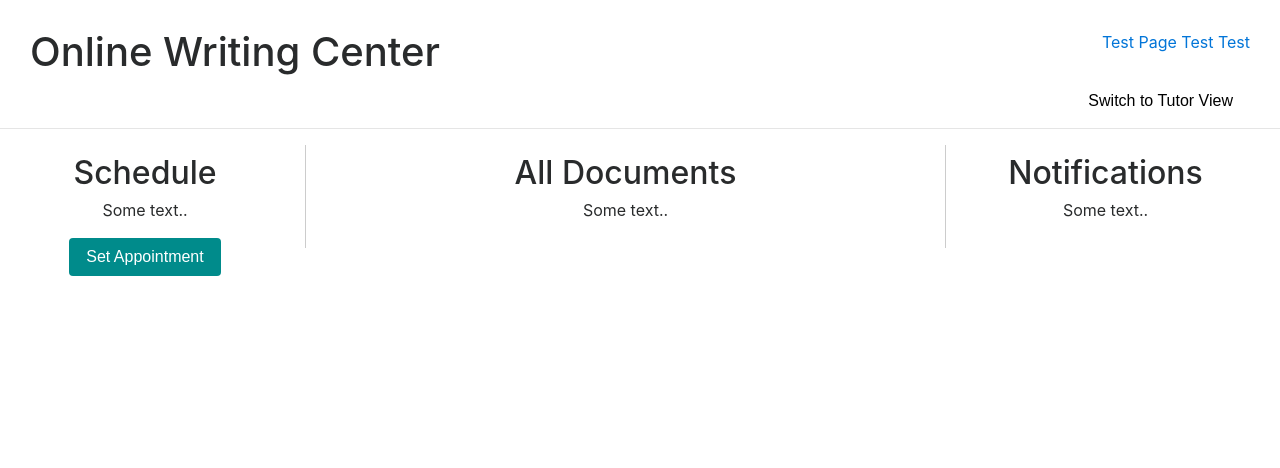
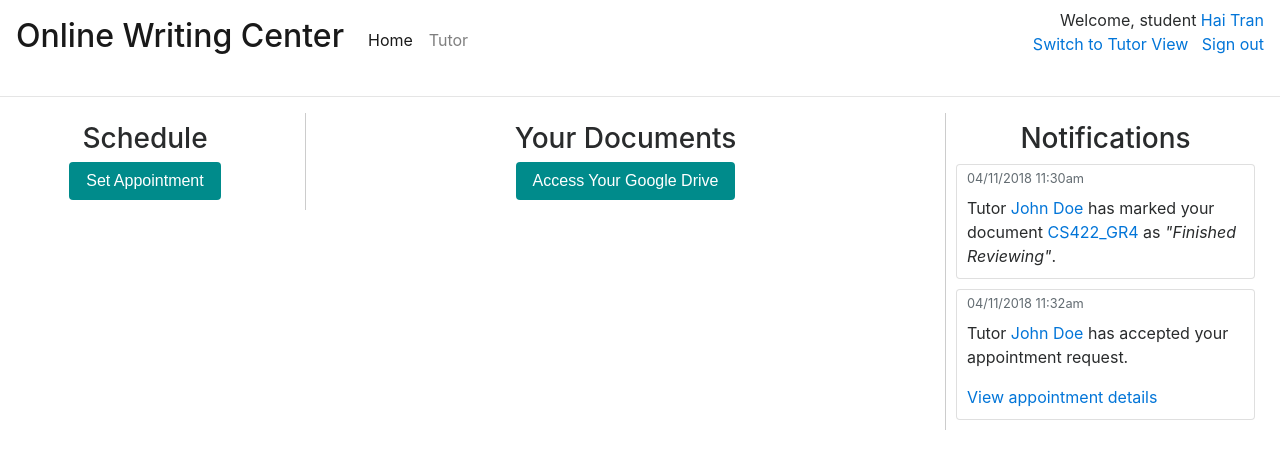
Before and after one commit to michaelwilkie/OnlineWritingCenter, a plain HTML site: page index.html in a window 1280 px wide. Drawn offline with nearby package versions, Linux system fonts and the light colour scheme.

Commit message:
Fixed the basic layout

```diff
--- a/index.html
+++ b/index.html
@@ -7,44 +7,76 @@
 	<link rel="stylesheet" href="mainpage_studentLayout.css">
 </header>
 <body>
-	<!-- Top Container -->
-	<div id="topbar">
-		<div id="topbar_inner">
-			<div class="right1" style="float: right;">
+  <!-- navbar   -->
+  <nav class="navbar navbar-expand-lg navbar-toggleable-md navbar-light bg-light">
+  	<a class="navbar-brand" href="#"><h2>Online Writing Center</h2></a>
+	  <button class="navbar-toggler" type="button" data-toggle="collapse" data-target="#navbarSupportedContent" aria-controls="navbarSupportedContent" aria-expanded="false" aria-label="Toggle navigation">
+	    <span class="navbar-toggler-icon"></span>
+	  </button>
 
-				<!--<input class="btn" type="button" value="Welcome"/> -->
-				<a href="test.html">Test Page</a>
-				<a href="">Test</a>
-				<a href="">Test</a>
+	  <div class="collapse navbar-collapse" id="navbarSupportedContent">
+	    <ul class="navbar-nav mr-auto" style="display: table; margin-top: auto; margin-bottom: auto">
+	      <li class="nav-item active" style="vertical-align: middle; display: table-cell">
+	        <a class="nav-link" href="#">Home <span class="sr-only">(current)</span></a>
+	      </li>
+	      <li class="nav-item">
+	        <a class="nav-link" href="#">Tutor</a>
+	      </li>
+	    </ul>
 
+	    <div class="d-inline-block pull-right">
+				<p class="text-right">
+					Welcome, student <a href="#">Hai Tran</a><br />
+					<a href="#">Switch to Tutor View &nbsp;</a>
+					<a href="#">Sign out</a>
+				</p>
 			</div>
-			<div class="left1"><h1>Online Writing Center</h1></div>
-			<div class="right1" style="float: right;">
 
-				<input id="switchbutton" class="btn" type="button" value="Switch to Tutor View"/>
-
-			</div>
-		</div>
-	</div>
-	<!-- Center Area -->
+			<div class="clearfix"></div>
+	  </div>
+	</nav>
+	<!-- /navbar   -->
 
 	<hr>
 	<div class="row">
 		<div class="column left">
-			<h2>Schedule</h2>
-			<p>Some text..</p>
-			<input id="schedulebutton" class="btn" type="button" value="Set Appointment"
-			style="background-color: darkcyan; color: white;"/>
+			<div class="text-center">
+				<h3>Schedule</h3>
+				<input id="schedulebutton" class="btn" type="button" value="Set Appointment"
+					style="background-color: darkcyan; color: white;"/>
+			</div>
 		</div>
 
 		<div class="column middle">
-			<h2>All Documents</h2>
-			<p>Some text..</p>
+			<div class="text-center">
+				<h3>Your Documents</h3>
+				<input id="schedulebutton" align="center" class="btn" type="button" value="Access Your Google Drive"
+					style="background-color: darkcyan; color: white;"/>
+			</div>
 		</div>
 
 		<div class="column right" id="rightCol">
-			<h2>Notifications</h2>
-			<p>Some text..</p>
+			<div class="text-center">
+				<h3>Notifications</h3>
+			</div>
+
+			<div class="card">
+				<div class="card-body">
+					<p class="card-subtitle mb-2 text-muted"><small>04/11/2018 11:30am</small></p>
+					<p class="card-text text-left">
+						Tutor <a href="#">John Doe</a> has marked your document <a href="#">CS422_GR4</a> as <i>"Finished Reviewing"</i>.
+					</p>
+				</div>
+			</div>
+
+			<div class="card">
+				<div class="card-body">
+					<p class="card-subtitle mb-2 text-muted"><small>04/11/2018 11:32am</small></p>
+					<p class="card-text text-left">Tutor <a href="#">John Doe</a> has accepted your appointment request.</p>
+					<a href="#" class="card-link text-right">View appointment details</a>
+				</div>
+			</div>
+
 		</div>
 	</div>
 </body>
--- a/mainpage_studentLayout.css
+++ b/mainpage_studentLayout.css
@@ -1,7 +1,3 @@
-#topbar_inner
-{
-	padding: 30px;
-}
 #switchbutton
 {
 	background-color: white;
@@ -12,7 +8,7 @@
 }
 /* Create three unequal columns that floats next to each other */
 .column {
-	text-align: center;
+	/*text-align: center;*/
     float: left;
     padding: 10px;
     height: 100%; /* Should be removed. Only for demonstraon */
@@ -35,3 +31,8 @@
     display: table;
     clear: both;
 }
+
+.card {
+  margin-top: 10px;
+  padding: 10px;
+}
```
